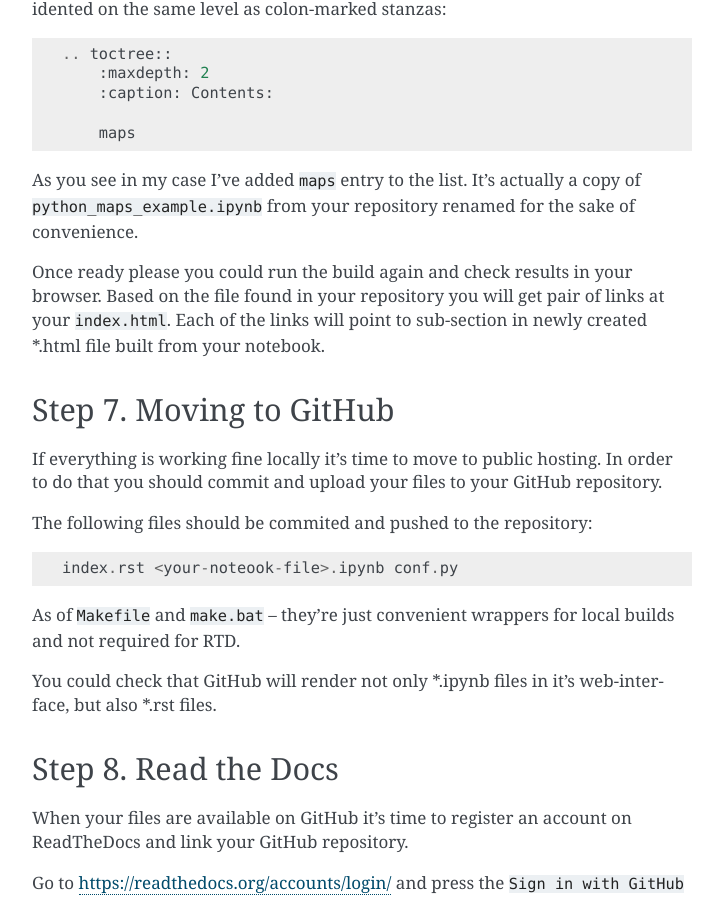
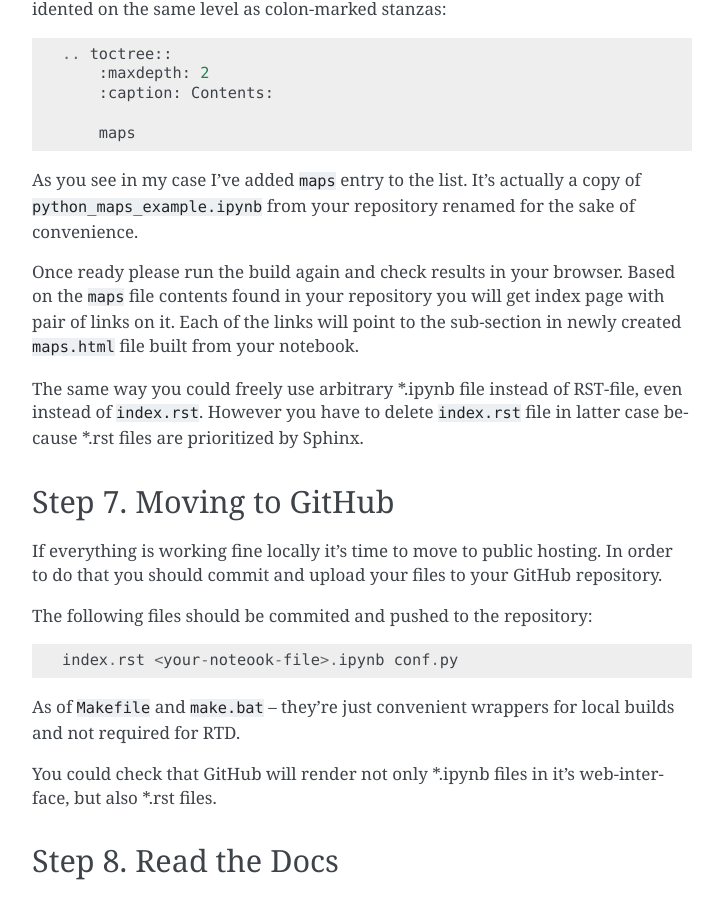
Before and after one commit to RomanValov/jnbdoc, a Sphinx documentation site: the page built from docs/task.01.rst, in a window 1280 px wide and 900 px high, scrolled down 2729 px. Shown: the whole window, without its empty margins (388-1111 px from the left). Built offline with Sphinx 7.4.7, drawn with Linux system fonts in a browser that asks for light colours.

Commit message:
add: note about using notebooks instead of index

```diff
--- a/docs/task.01.rst
+++ b/docs/task.01.rst
@@ -110,9 +110,12 @@ The \.ipynb extension should be omitted. Also make sure your entry is idented on
 As you see in my case I've added ``maps`` entry to the list.
 It's actually a copy of ``python_maps_example.ipynb`` from your repository renamed for the sake of convenience.
 
-Once ready please you could run the build again and check results in your browser.
-Based on the file found in your repository you will get pair of links at your ``index.html``.
-Each of the links will point to sub-section in newly created \*.html file built from your notebook.
+Once ready please run the build again and check results in your browser.
+Based on the ``maps`` file contents found in your repository you will get index page with pair of links on it.
+Each of the links will point to the sub-section in newly created ``maps.html`` file built from your notebook.
+
+The same way you could freely use arbitrary \*.ipynb file instead of RST-file, even instead of ``index.rst``.
+However you have to delete ``index.rst`` file in latter case because \*.rst files are prioritized by Sphinx.
 
 Step 7. Moving to GitHub
 ~~~~~~~~~~~~~~~~~~~~~~~~
```
